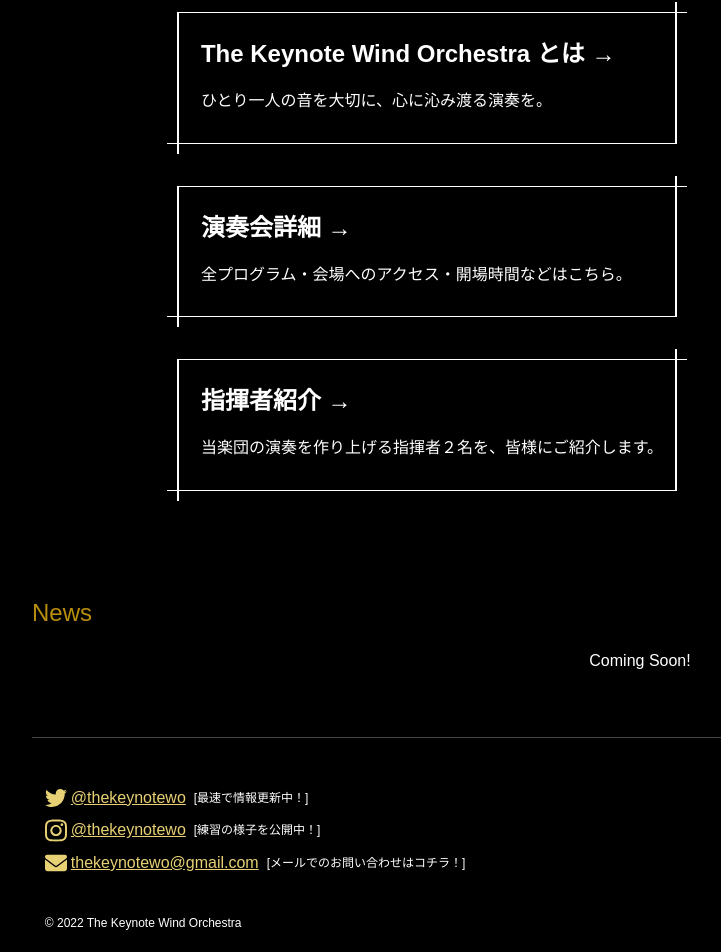
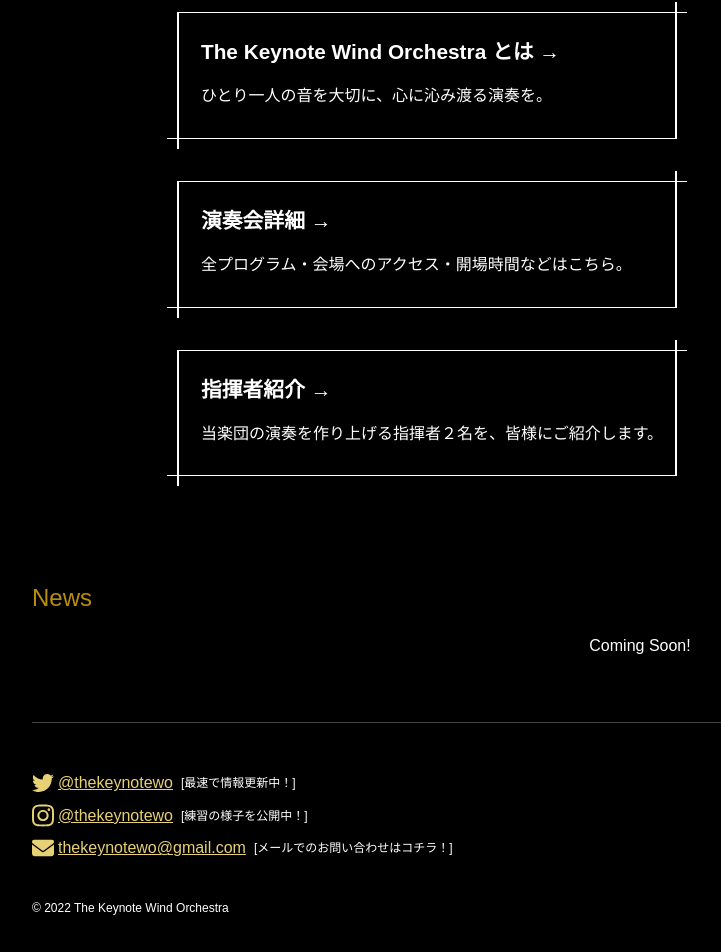
Before and after one commit to atommy-euph/tkwo, a Next.js app: page / in a window 1280 px wide. Shown: the part 884-1836 px from the top of the page, without its empty margins (0-721 px from the left). Built offline with nearby package versions, Linux system fonts and the light colour scheme.

Commit message:
minor corrections

```diff
--- a/styles/globals.css
+++ b/styles/globals.css
@@ -35,7 +35,7 @@ a {
 
 .footer {
   border-top: 1px solid #444;
-  padding: 3rem 0.8rem 0;
+  padding: 3rem 0 0;
   @apply flex flex-col space-y-2 items-start;
 }
 
@@ -121,7 +121,7 @@ a {
 
 .card h2 {
   margin: 0 0 1rem 0;
-  font-size: 1.5rem;
+  font-size: 1.3rem;
   font-weight: bold;
 }
 
@@ -146,8 +146,8 @@ a {
   left: -5px;
   width: 100%;
   height: 100%;
-  border-bottom: 1px solid white;
-  border-right: 2px solid white;
+  border-bottom: 1px solid;
+  border-right: 2px solid;
   @apply border-lightyellow;
 }
 .button:after {
@@ -157,8 +157,8 @@ a {
   left: 0;
   width: 100%;
   height: 100%;
-  border-top: 1px solid white;
-  border-left: 2px solid white;
+  border-top: 1px solid;
+  border-left: 2px solid;
   @apply border-lightyellow;
 }
 
```
